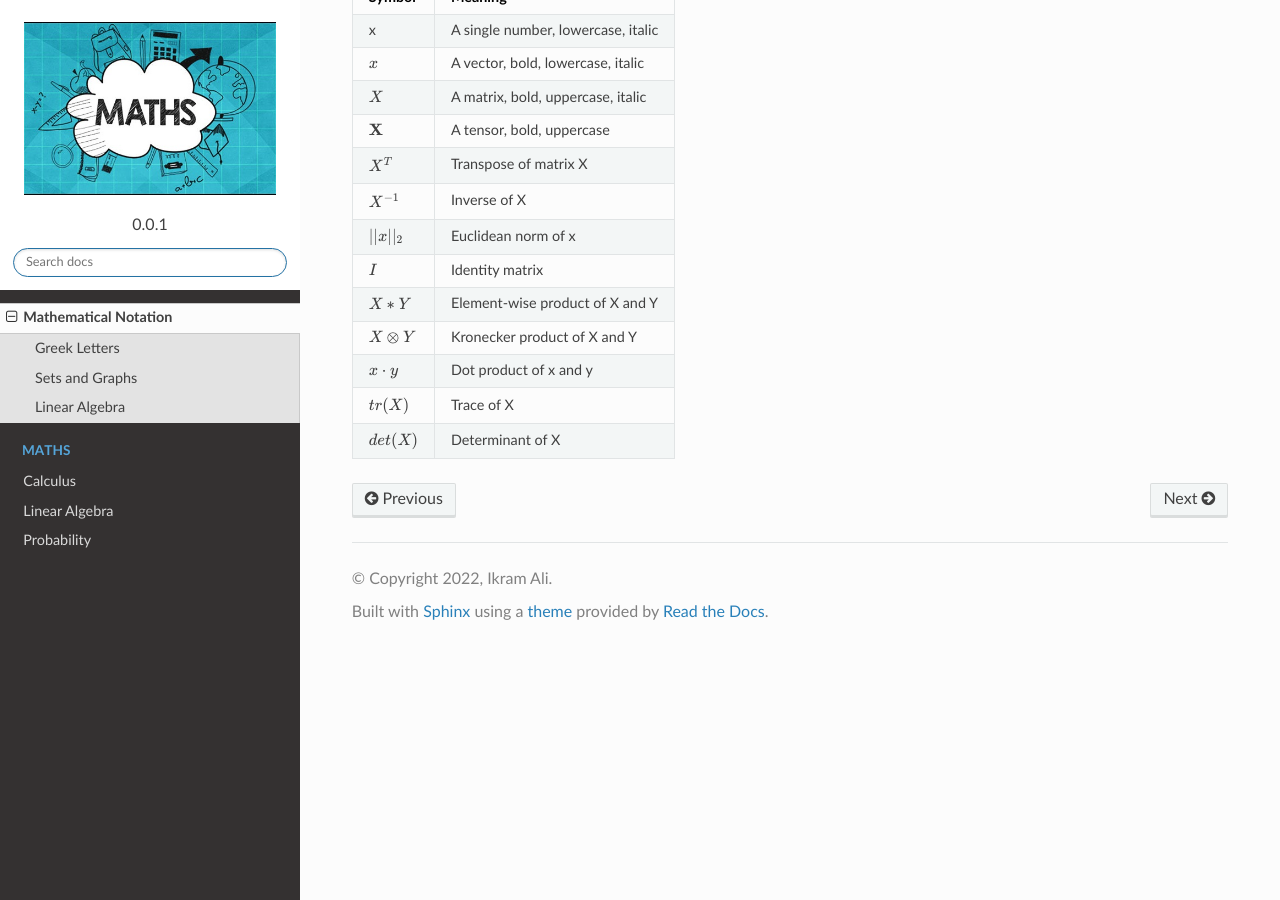
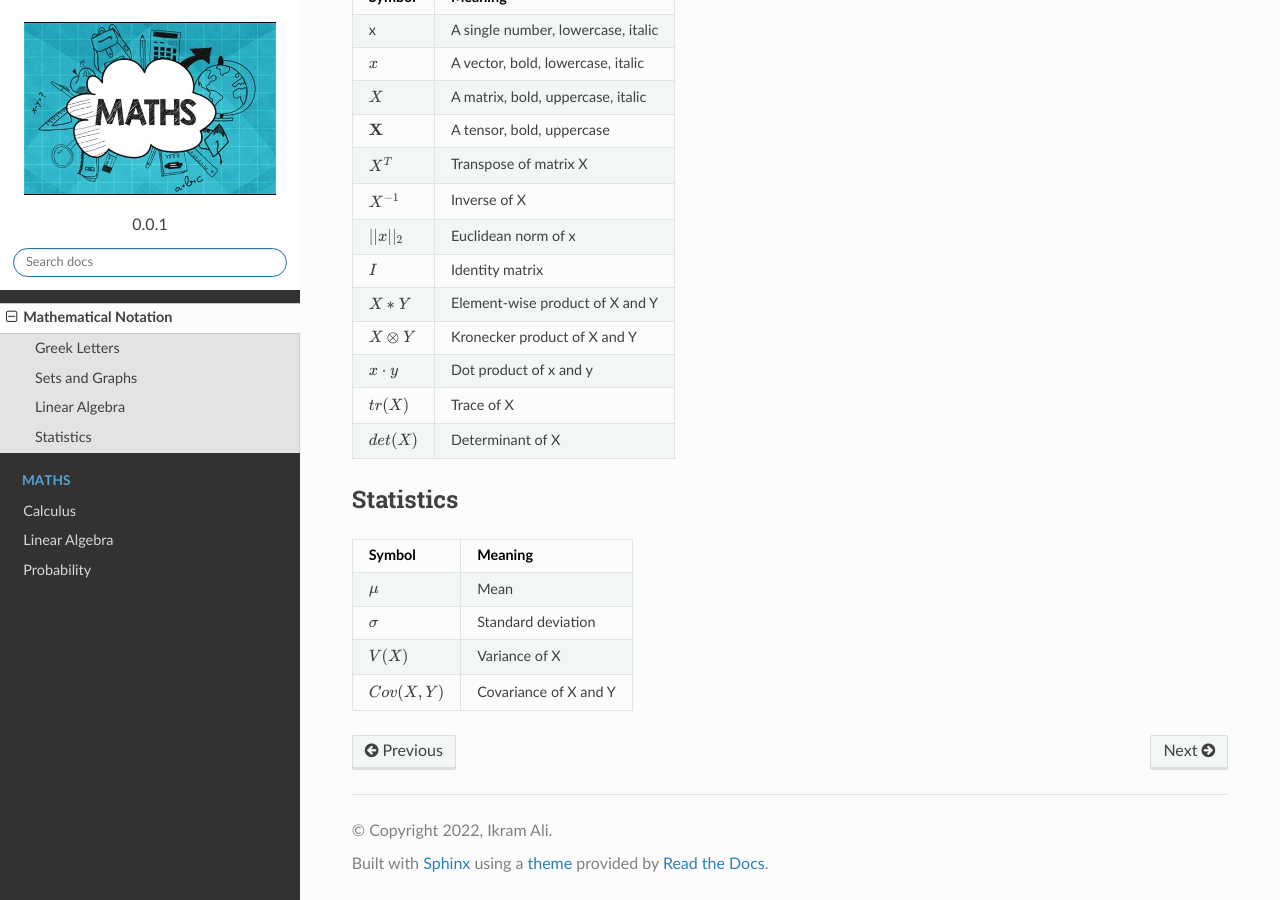
Before and after one commit to akkefa/ml-notes, a Sphinx documentation site: the page built from docs/notation.rst, in a window 1280 px wide and 900 px high, scrolled down 663 px. Built offline with Sphinx 7.4.7 and the Read the Docs theme 2.0.0, drawn with Linux system fonts in a browser that asks for light colours.

Commit message:
new examples added.

```diff
--- a/docs/notation.rst
+++ b/docs/notation.rst
@@ -42,3 +42,14 @@ Linear Algebra
 :math:`tr(X)`          Trace of X
 :math:`det(X)`         Determinant of X
 ====================  ========================================
+
+Statistics
+------------
+========================================  =================================================================
+  Symbol                                     Meaning
+========================================  =================================================================
+:math:`\mu`                                Mean
+:math:`\sigma`                             Standard deviation
+:math:`V(X)`                               Variance of X
+:math:`Cov(X,Y)`                           Covariance of X and Y
+========================================  =================================================================
--- /dev/null
+++ b/docs/statistics.rst
@@ -0,0 +1,5 @@
+Statistics
+=============
+
+Mean, Variance and Standard Deviation
+--------------------------------------
```
